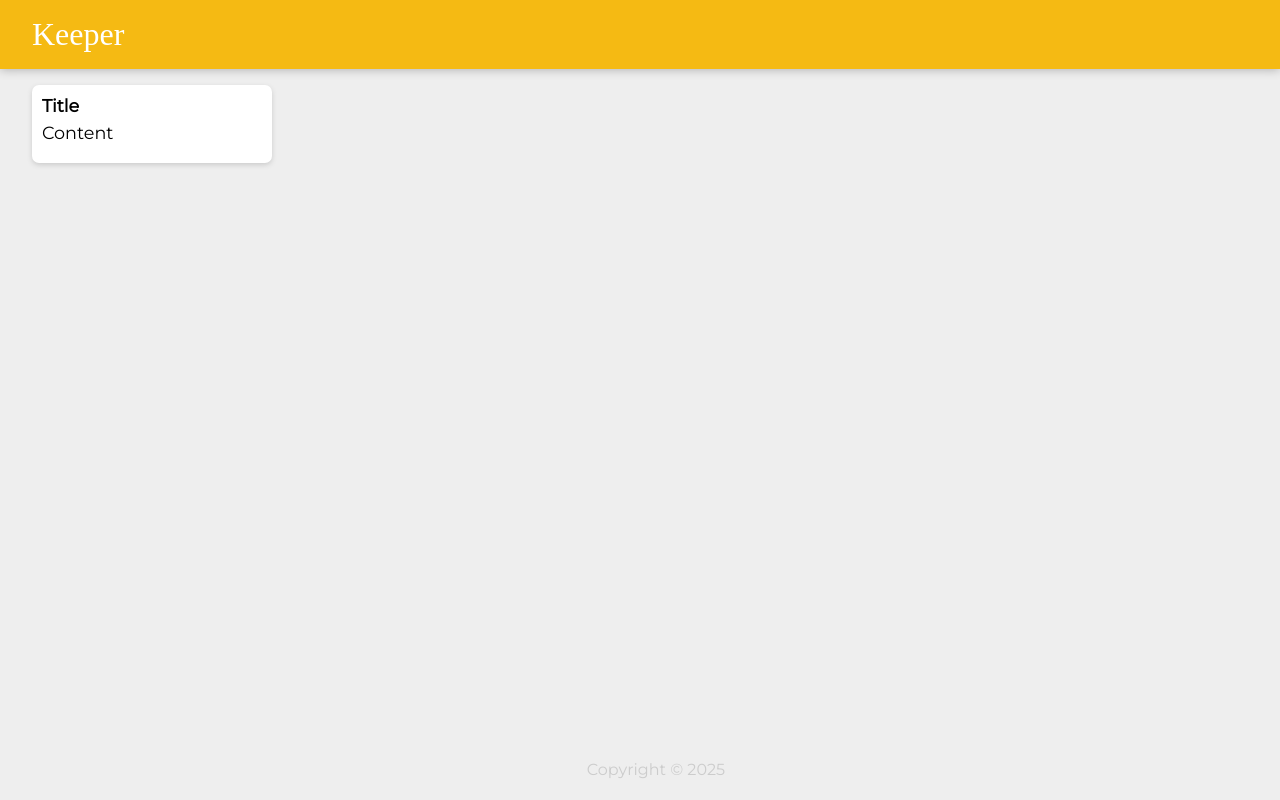
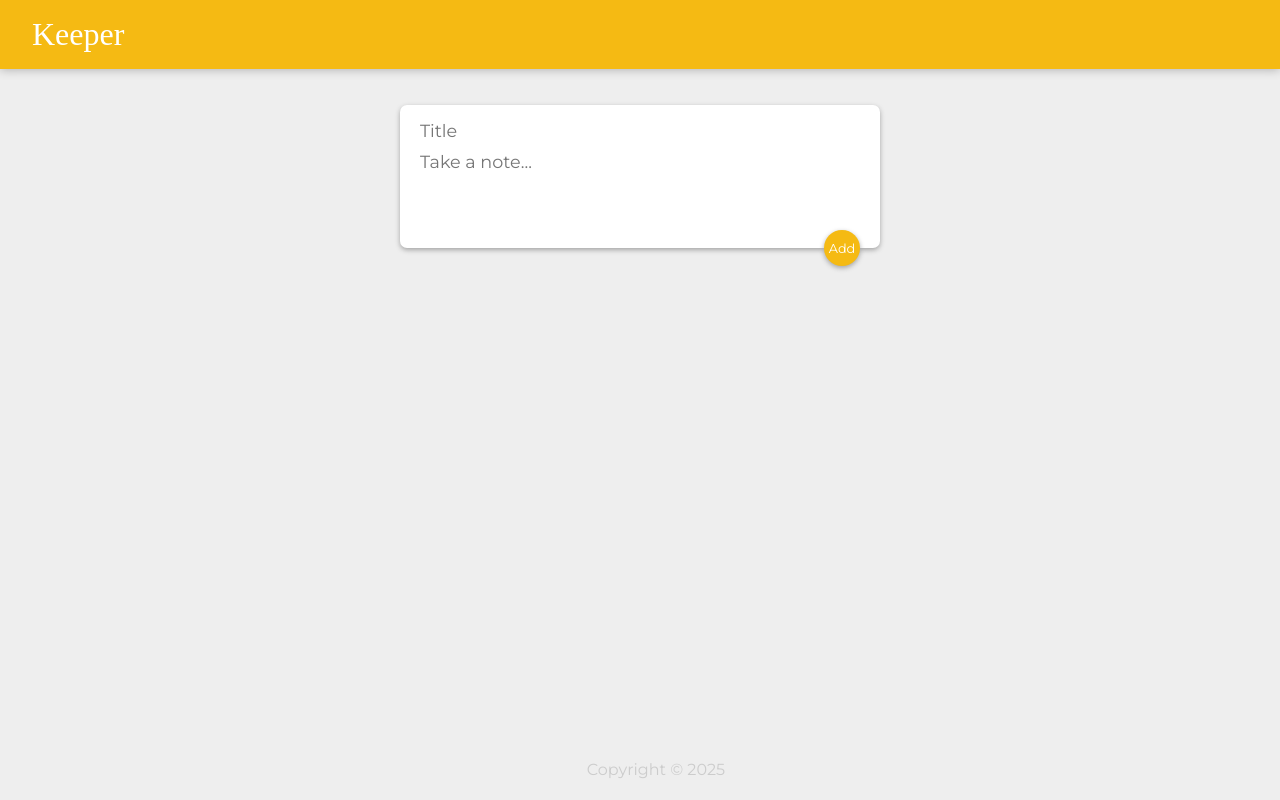
Before and after one commit to Gaud33/Keeper-app, a React (Create React App) app: page / in a window 1280 px wide. Built offline with nearby package versions, Linux system fonts and the light colour scheme; a web font is replaced by a local one.

Commit message:
Added functionality to create notes

```diff
--- a/public/style.css
+++ b/public/style.css
@@ -1,3 +1,8 @@
+:root{
+  --primaryColor : #f5ba13;
+  --secondaryColor:  #eee;
+}
+
 * {
   padding: 0;
   margin: 0;
@@ -7,12 +12,12 @@ html {
   font-family: "Montserrat", sans-serif;
 }
 body {
-  background: #eee;
+  background: var(--secondaryColor);
   padding: 0 16px;
 }
 
 header {
-  background-color: #f5ba13;
+  background-color: var(--primaryColor);
   margin: auto -16px;
   padding: 16px 32px;
   box-shadow: 0 0 10px 0 rgba(0, 0, 0, 0.3);
@@ -35,15 +40,75 @@ footer {
 footer p {
   color: #ccc;
 }
+
+.content{
+  display:flex;
+  flex-direction: column;
+  gap: 20px;
+}
+
 .note {
   background: #fff;
   border-radius: 7px;
-  box-shadow: 0 2px 5px #ccc;
+  box-shadow: 0 2px 5px #a4a4a4;
   padding: 10px;
   width: 240px;
   margin: 16px;
   float: left;
 }
+
+.create-note{
+  display: flex;
+  justify-content: center;
+}
+
+.input-area{
+  display: block;
+  width: 480px;
+  justify-content: center;
+  padding-bottom: 0;
+  height: 100%;
+}
+note-section{
+  display:block;
+}
+.input-area .input{
+  margin: 0px 5px;
+  border: none;
+  font-size: 1.1em;
+  padding: 5px;
+  width: 90%;
+  font-family: inherit;
+}
+
+.input:focus{
+  outline: none;
+}
+
+.input-area textarea{
+  resize: none;
+  height: 80px;
+}
+
+.input-area button{
+  font-family: inherit;
+  margin-bottom: 0;
+  border-radius: 100%;
+  width: 36px;
+  height: 36px;
+  float: right;
+  margin-bottom: -18px;
+  margin-right: 10px;
+  background-color: var(--primaryColor);
+  color:#fff;
+  border: none;
+  font-size: 0.8em;
+  box-shadow: inherit;
+  cursor: pointer;
+
+}
+
+
 .note h1 {
   font-size: 1.1em;
   margin-bottom: 6px;
--- a/src/components/App.jsx
+++ b/src/components/App.jsx
@@ -1,13 +1,36 @@
-import React from "react";
+import React, {useState} from "react";
 import Header from "./Header";
 import Note from "./Note";
 import Footer from "./Footer";
+import InputArea from "./InputArea";
+function App() {
 
-function App() {
+  const [notes, setNotes] = useState([]);
+
+  function addNote(note){
+    setNotes(prevNotes =>{
+      return [...prevNotes, note];
+    })
+  }
+
+
   return (
-    <div>
+    <div class = "content">
       <Header />
-      <Note className = "note" />
+      <div class="create-note">
+        <InputArea
+          onAdd = {addNote}
+        />
+        </div>
+
+        <div class="note-section">
+        {notes.map( (noteItem) =>{
+          return <Note title = {noteItem.title} content = {noteItem.content}/>
+        })}
+
+        </div>
+
+
       <Footer />
     </div>
   );
--- /dev/null
+++ b/src/components/InputArea.jsx
@@ -0,0 +1,38 @@
+import React, {useState} from "react";
+
+
+function InputArea(props){
+
+    const [note, setNote] = useState({
+        title:"",
+        content:""
+    });
+
+    function handleChange(event){
+        const {name, value} = event.target;
+
+        setNote(prevNote=>{
+            return{
+                ...prevNote,
+                [name]:value
+            };
+        });
+    }
+
+    function submitNote(event){
+        props.onAdd(note);
+        event.preventDefault();
+        setNote({title:"", content:""})
+    }
+
+
+    return(
+        <form class = "note input-area">
+        <input name = "title" value = {note.title} onChange = {handleChange} class = "input" placeholder="Title" /> <br />
+        <textarea name = "content" value = {note.content} onChange = {handleChange} class = "input" placeholder="Take a note..." />
+        <button onClick = {submitNote}type = "submit">Add</button>
+        </form>
+    );
+}
+
+export default InputArea;
--- a/src/components/Note.jsx
+++ b/src/components/Note.jsx
@@ -1,10 +1,10 @@
 import React from "react";
 
-function Note(){
+function Note(props){
     return(
         <div className="note">
-            <h1>Title</h1>
-            <p>Content</p>
+            <h1>{props.title}</h1>
+            <p>{props.content}</p>
         </div>
     );
 }
--- a/src/index.js
+++ b/src/index.js
@@ -1,22 +1,9 @@
-//1. Create a new React app.
+
 import React from "react";
 import {createRoot} from "react-dom/client";
 import App from "./components/App";
 
-
-//2. Create a App.jsx component.
-const container = document.getElementById('root');
-const root = createRoot(container);
+const root = createRoot(document.getElementById('root'));
 root.render(
     <App />
 )
-//3. Create a Header.jsx component that renders a <header> element
-//to show the Keeper App name in an <h1>.
-//4. Create a Footer.jsx component that renders a <footer> element
-//to show a copyright message in a <p> with a dynamically updated year.
-//5. Create a Note.jsx component to show a <div> element with a
-//<h1> for a title and a <p> for the content.
-//6. Make sure that the final website is styled like the example shown here:
-//https://l1pp6.csb.app/
-
-//HINT: You will need to study the classes in teh styles.css file to appy styling.
```
